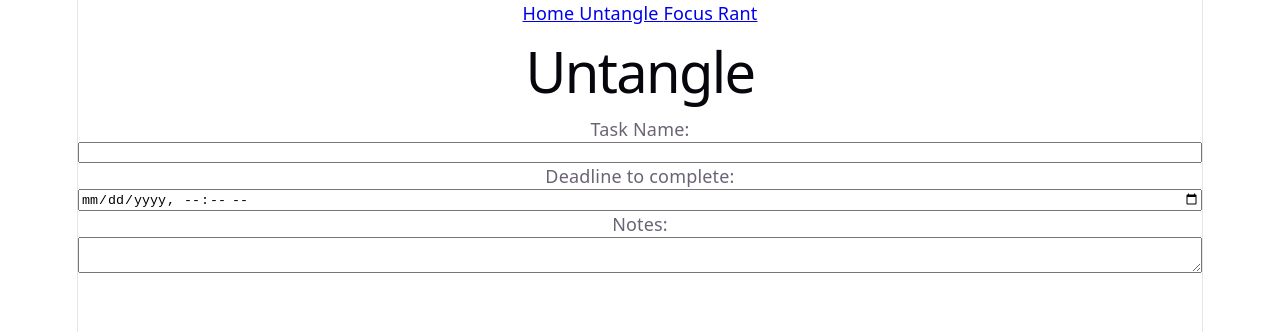
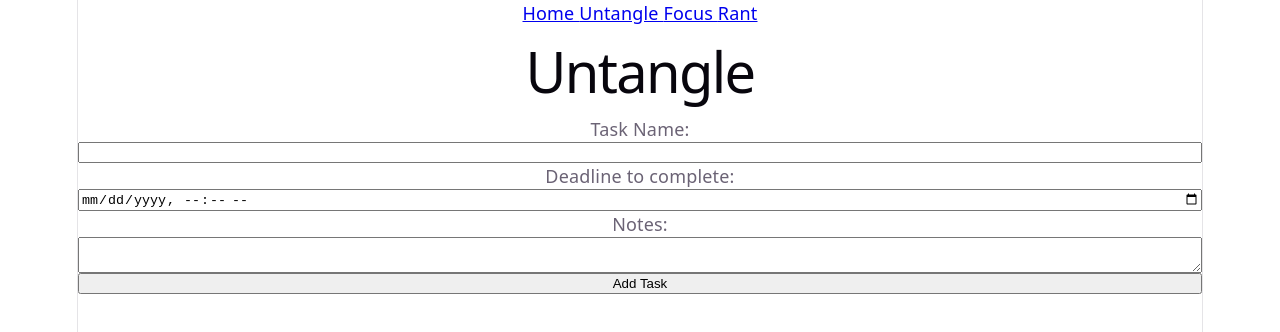
Before and after one commit to abcdemilyfghua/em-power, a React (Vite) app: page /untangle in a window 1280 px wide. Shown: the top 332 px of the page. Built offline with nearby package versions, Linux system fonts and the light colour scheme.

Commit message:
feat: add task form with submit button, state management and task list display

```diff
--- a/src/pages/Untangle.jsx
+++ b/src/pages/Untangle.jsx
@@ -5,6 +5,11 @@ function Untangle() {
     const [name, setName] = useState('')
     const [time, setTime] = useState('')
     const [notes, setNotes] = useState('')
+    const [tasks, setTasks] = useState([])
+
+    function handleSubmit() {
+        setTasks(prevTasks => [...prevTasks, {name:name, time:time, notes:notes}]);
+    }
 
     return (
         <>
@@ -18,6 +23,12 @@ function Untangle() {
 
             <label htmlFor="notes">Notes:</label>
             <textarea type="text" id="notes" value={notes} onChange={(e) => setNotes(e.target.value)} />
+
+            <button onClick={handleSubmit}>Add Task</button>
+
+            <div>
+                {tasks.map((task, index) => <p key={index}>{task.name}, {task.time}, {task.notes}</p>)}
+            </div>
         </>
     )
 }
```
